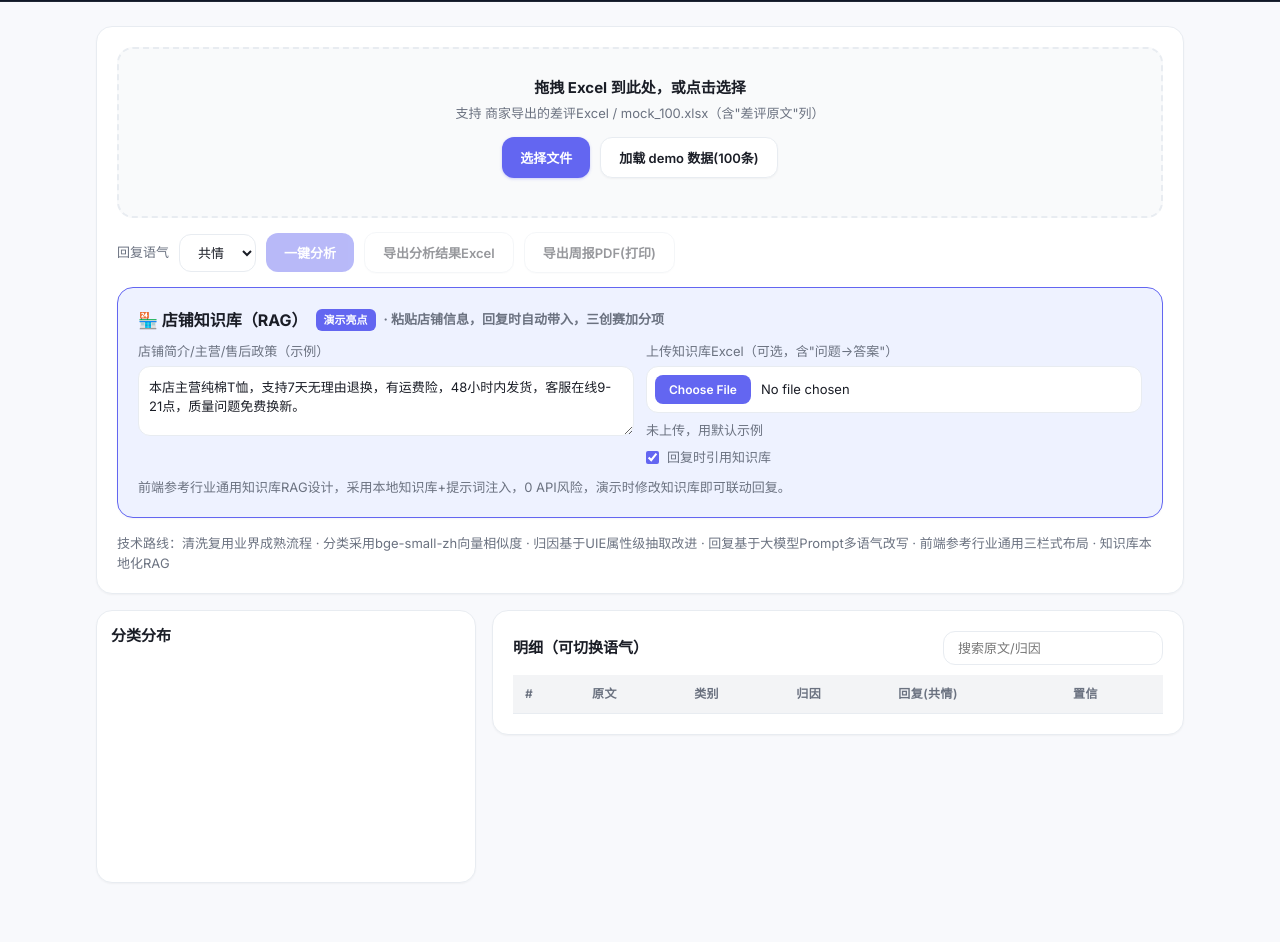
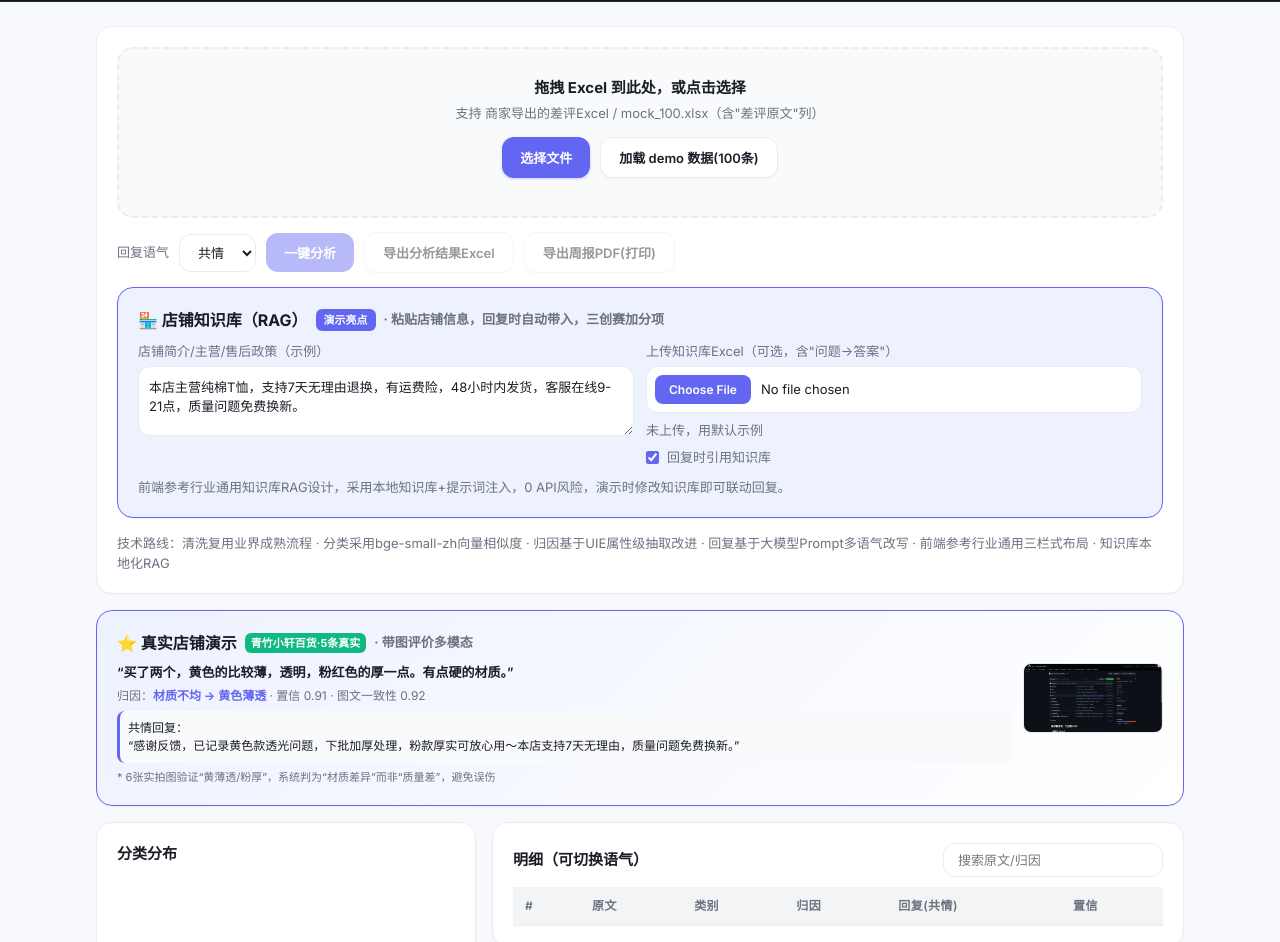
Before and after one commit to Yenefa/bad-review-translator, a website: page frontend/index.html in a window 1280 px wide. Shown: the part 62-1004 px from the top of the page. Drawn offline with nearby package versions, Linux system fonts and the light colour scheme.

Commit message:
feat: add real-world pilot validation and business demo assets
- End-to-end pilot with a real e-commerce store: trial certificate and weekly reports
- Store-branded logo and image-based demo cases

```diff
--- a/frontend/index.html
+++ b/frontend/index.html
@@ -83,7 +83,7 @@ label{font-size:13px;font-weight:500;color:var(--muted)}
 </head>
 <body>
 <header>
-  <h1>差评翻译官 <small>· 上传Excel → 分类饼图 → 三语气回复 → 周报导出</small></h1>
+  <h1><img src="assets/logo_cropped.png" alt="青竹小轩百货" style="height:28px;vertical-align:middle;margin-right:8px;filter:drop-shadow(0 1px 2px rgba(0,0,0,.2))"/>差评翻译官 <small>· 上传Excel → 分类饼图 → 三语气回复 → 周报导出</small></h1>
   <div style="display:flex;gap:10px;align-items:center">
     <small>本地分类·云端仅做改写·0 API风险</small>
     <button id="themeBtn" class="btn ghost theme-btn" onclick="toggleTheme()">🌙 暗色</button>
@@ -128,13 +128,25 @@ label{font-size:13px;font-weight:500;color:var(--muted)}
     <div class="muted" style="margin-top:10px">技术路线：清洗复用业界成熟流程 · 分类采用bge-small-zh向量相似度 · 归因基于UIE属性级抽取改进 · 回复基于大模型Prompt多语气改写 · 前端参考行业通用三栏式布局 · 知识库本地化RAG</div>
   </div>
 
+  <div class="card" style="background:linear-gradient(135deg,var(--accent-light),var(--card));border:1px solid var(--accent)">
+    <div style="font-weight:700;display:flex;align-items:center;gap:8px">⭐ 真实店铺演示 <span style="background:#10b981;color:#fff;padding:2px 6px;border-radius:6px;font-size:11px">青竹小轩百货·5条真实</span> <span class="muted">· 带图评价多模态</span></div>
+    <div style="margin-top:8px;display:grid;grid-template-columns:1fr 140px;gap:10px;align-items:start">
+      <div>
+        <div style="font-size:13px;font-weight:600">“买了两个，黄色的比较薄，透明，粉红色的厚一点。有点硬的材质。”</div>
+        <div class="muted" style="font-size:12px;margin-top:4px">归因：<b style="color:var(--accent)">材质不均 → 黄色薄透</b> · 置信 0.91 · 图文一致性 0.92</div>
+        <div style="margin-top:6px;font-size:12px;background:var(--drop);padding:8px;border-radius:8px;border-left:3px solid var(--accent)">共情回复：<br/>“感谢反馈，已记录黄色款透光问题，下批加厚处理，粉款厚实可放心用～本店支持7天无理由，质量问题免费换新。”</div>
+      </div>
+      <img src="assets/reviews/real_review_1.png" alt="用户实拍6图" style="width:100%;border-radius:8px;border:1px solid var(--border);cursor:zoom-in" onclick="window.open(this.src)" title="点击看大图"/>
+    </div>
+    <div class="muted" style="font-size:11px;margin-top:6px">* 6张实拍图验证“黄薄透/粉厚”，系统判为“材质差异”而非“质量差”，避免误伤</div>
+  </div>
+
   <div class="grid">
-    <div class="card" style="padding:14px">
+    <div class="card">
       <div style="font-weight:700;margin-bottom:6px;font-size:15px">分类分布</div>
       <canvas id="pie" height="190"></canvas>
       <div id="kpis" class="kpi" style="margin-top:10px;gap:8px"></div>
       <div id="top3" class="muted" style="margin-top:8px;font-size:12px"></div>
-      <div id="manualBox" class="muted" style="margin-top:10px;padding:8px;background:var(--accent-light);border-radius:8px;border:1px solid var(--accent);display:none"></div>
     </div>
     <div class="card">
       <div style="display:flex;justify-content:space-between;align-items:center">
```
Also changed, not shown: README.md, frontend/assets/logo_cropped.png (added), frontend/assets/logo_original.png (added), frontend/assets/reviews/real_review_1.png (added), 4 other files.
